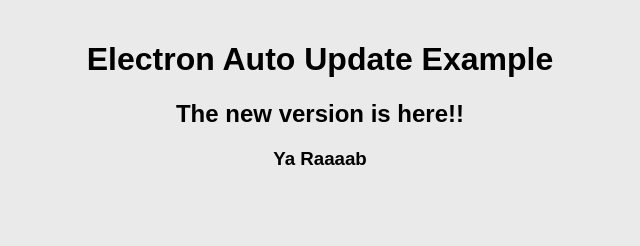
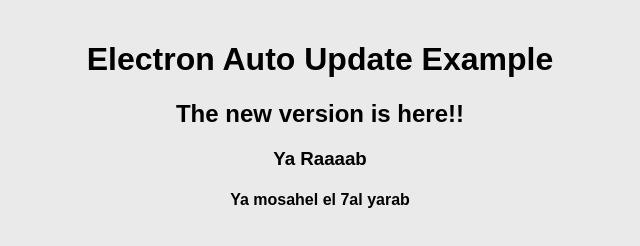
Before and after one commit to Omarmonem0/auto-update-example, an Electron app: page index.html in a window 800 px wide. Shown: the whole page, without its empty margins (80-720 px from the left). Drawn offline with Linux system fonts and the light colour scheme; no server answers.

Commit message:
version 1.0.6

```diff
--- a/index.html
+++ b/index.html
@@ -33,6 +33,7 @@
     <h1>Electron Auto Update Example</h1>
     <h2>The new version is here!!</h2>
     <h3>Ya Raaaab</h3>
+    <h4>Ya mosahel el 7al yarab</h4>
     <p id="version"></p>
     <div id="notification" class="hidden">
         <p id="message"></p>
--- a/package.json
+++ b/package.json
@@ -1,6 +1,6 @@
 {
   "name": "auto-update-example",
-  "version": "1.0.5",
+  "version": "1.0.6",
   "description": "electron auto update example",
   "main": "main.js",
   "scripts": {
```
